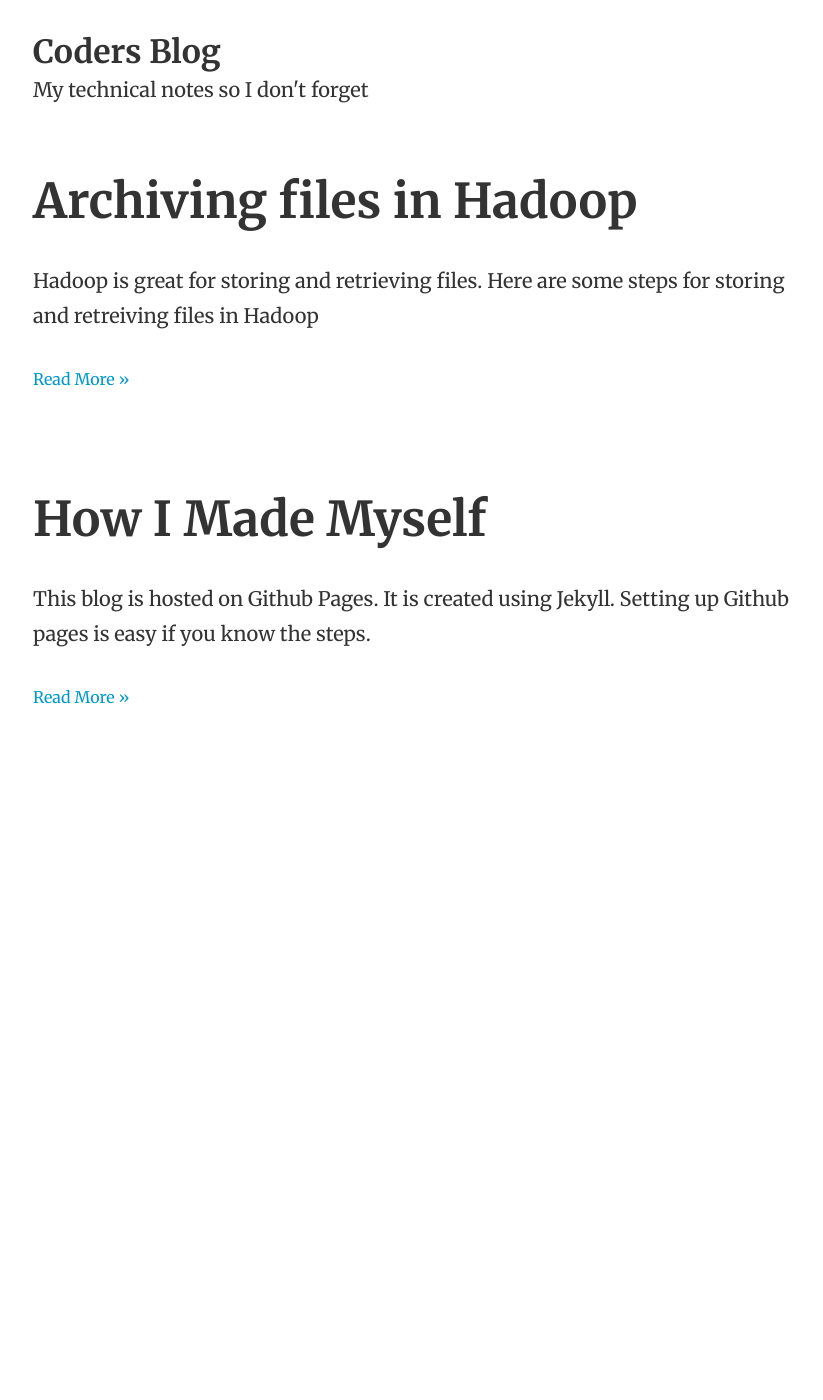
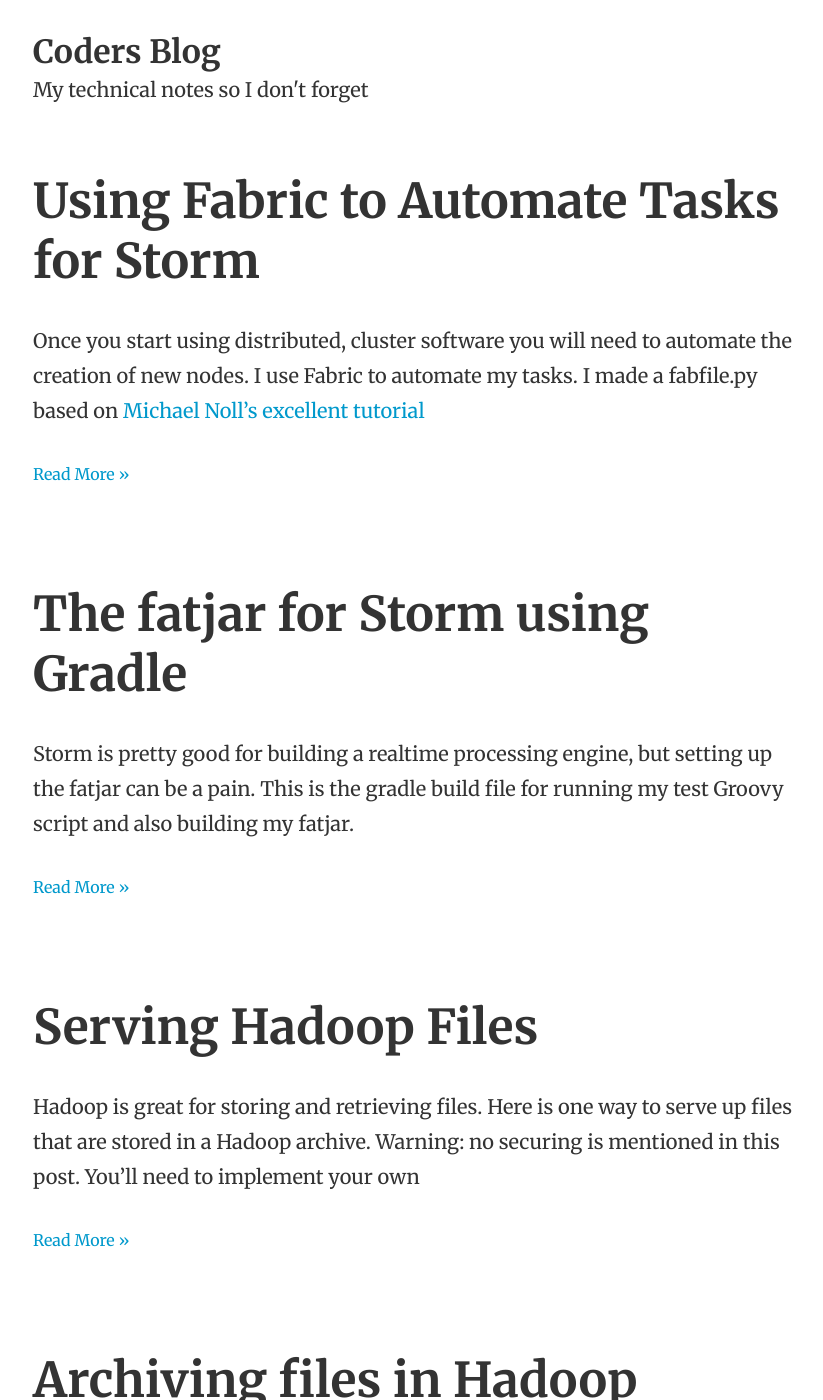
Before and after one commit to svensvan/blog, a Jekyll site: the page built from index.html, in a window 1280 px wide and 1400 px high. Shown: the whole window, without its empty margins (223-1046 px from the left). Built offline with Jekyll 4.4.1, drawn with Linux system fonts in a browser that asks for light colours; the list of posts is cut into pages by our own code; some of the changed text lies outside the part shown.

Commit message:
new posts

```diff
--- /dev/null
+++ b/_posts/2014-02-26-serving-Hadoop-files.md
@@ -0,0 +1,55 @@
+---
+layout: post
+title: "Serving Hadoop Files"
+---
+
+Hadoop is great for storing and retrieving files. Here is one way to serve up files that are
+	stored in a Hadoop archive. Warning: no securing is mentioned in this post.  You'll need to implement your own
+
+The code below demonstrates how easy it is to use Ratpack (a wrapper around Netty) to make an app server.
+
+<pre class="prettyprint Java">
+@Grapes([
+	@GrabResolver("https://oss.jfrog.org/artifactory/repo"),
+	@Grab("io.ratpack:ratpack-groovy:0.9.0-SNAPSHOT"),
+	@Grab("org.apache.hadoop:hadoop-client:2.0.0-alpha"),
+	@GrabExclude('com.sun.jdmk:jmxtools'),
+	@GrabExclude('com.sun.jmx:jmxri'),
+])
+
+import static ratpack.groovy.Groovy.*
+
+import org.apache.hadoop.fs.*
+import org.apache.hadoop.conf.*
+import org.apache.hadoop.io.*
+import org.apache.hadoop.mapred.*
+import org.apache.hadoop.util.*
+
+import java.net.*
+
+ratpack {
+	handlers {
+		get("file") {
+			def url = request.queryParams.url
+
+			if (url) {
+				def c = new Configuration()
+				def fs = org.apache.hadoop.fs.
+					FileSystem.get(URI.create(url), conf)
+				def bos = new ByteArrayOutputStream()
+				def in = null
+				try {
+					in = fs.open(new Path(url))
+					IOUtils.copyBytes(in, bos, 4096, false)
+	 			}
+	 			catch (Exception ex) {}
+	 			finally { IOUtils.closeStream(in)}
+	 			response.send(bos.toByteArray())
+
+			}
+		}
+	}
+}
+
+
+</pre>
--- /dev/null
+++ b/_posts/2014-02-27-fatjar-storm-gradle.md
@@ -0,0 +1,44 @@
+---
+layout: post
+title: "The fatjar for Storm using Gradle"
+---
+
+Storm is pretty good for building a realtime processing engine, but setting up the fatjar can be a pain.  This is the gradle build file for running my test Groovy script and also building my fatjar.
+
+<pre class="prettyprint Groovy">
+apply plugin: 'groovy'
+apply plugin: 'java'
+apply plugin: 'application'
+
+configurations {
+	keepOutOfJar
+	compile.extendsFrom keepOutOfJar
+}
+
+dependencies {
+	keepOutOfJar('storm:storm:0.9.0.1')
+	compile('other jars')
+	if (System.getProperty("ENVRIONMENT")?.equals("PRODUCTION")) {
+		compile localGroovy()
+	}
+}
+
+task fatJar(dependsOn: [classes], type:Jar) {
+	dependsOn configurations.runtime
+	from files(sourceSets.main.output.classesDir)
+	from files(sourceSets.main.output.resourcesDir)
+	from {
+		(configurations.runtime - configurations.keepOutOfJar).collect {
+			it.isDirectory() ? it : zipTree(it)
+		}
+	}
+	manifest {
+		attributes 'Main-Class': 'MainClass'
+	}
+}
+
+task runGroovy(dependsOn: [classes], type: JavaExec) {
+	main = 'MainClass'
+	classpath = sourceSets.main.runtime.Classpath
+}
+</pre>
--- /dev/null
+++ b/_posts/2015-02-28-fabric-storm.md
@@ -0,0 +1,35 @@
+---
+layout: post
+title: "Using Fabric to Automate Tasks for Storm"
+---
+
+Once you start using distributed, cluster software you will need to automate the creation of new nodes.
+	I use Fabric to automate my tasks.  I made
+	a fabfile.py based on
+	[Michael Noll's excellent tutorial](http://www.michael-noll.com/tutorials/running-multi-node-storm-cluster/ "Storm Tutorial")
+
+
+<pre class="prettyprint Python">
+#!/usr/bin/env/python
+from fabric.api import *
+
+def create_storm_user():
+	sudo('groupadd -g 53001 storm')
+	sudo('mkdir -p /app/home')
+	sudo('useradd -u 53001 -g 53001 -d /app/home/storm')
+	sudo('chmod 700 /app/home/storm')
+
+def setup_storm():
+	put('/opt/storm.tar.gz', '/opt')
+	run('tar -xzvf /opt/storm.tar.g -C /usr/local')
+	run('chown -R storm:storm /usr/local/storm')
+	sudo('mkdir -p /app/storm')
+	run('chown -R storm:storm /app/storm')
+	run('chmod 750 /app/storm')
+
+def setup_zeromq():
+	put('/root/dev/zeromq-2.1.7-1.el6.x86_64.rpm', '/opt')
+	put('/root/dev/jzmq-2.1.0.el6.x86_64.rpm', '/opt')
+	run('yum install zeromq')
+	run('yum install jzmq')
+</pre>
```
Also changed, not shown: _posts/2014-02-24-made-myself.md (+1 -1 lines), _posts/2014-02-25-archiving-files-in-Hadoop.md (+5 -5 lines).
